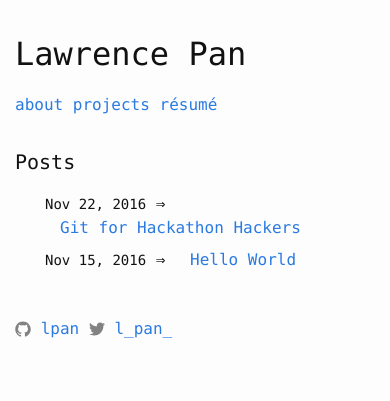
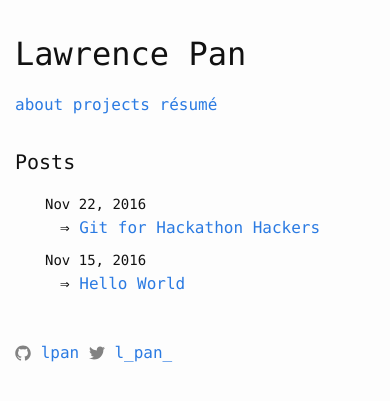
Before and after one commit to lpan/lpan.github.io, a Jekyll site: the page built from index.html, in a window 390 px wide. Shown: the top 401 px of the page. Built offline with Jekyll 4.4.1, drawn with Linux system fonts in a browser that asks for light colours.

Commit message:
fix styles + optimize long title on mobile

```diff
--- a/_sass/_layout.scss
+++ b/_sass/_layout.scss
@@ -89,6 +89,13 @@
       font-size: $small-font-size;
     }
 
+    .post-break {
+      display: none;
+      @include media-query($on-palm) {
+        display: inline;
+      }
+    }
+
     .post-link {
       display: inline-block;
 
--- a/index.html
+++ b/index.html
@@ -11,9 +11,14 @@ layout: default
       <li>
         <span class="post-meta">{{ post.date | date: "%b %-d, %Y" }}</span>
 
-        &rArr;
+        <br class="post-break">
 
-        <a class="post-link" href="{{ post.url | prepend: site.baseurl }}">{{ post.title }}</a>
+        <span class="post-link">
+          &rArr;
+          <a href="{{ post.url | prepend: site.baseurl }}">
+            {{ post.title }}
+          </a>
+        </span>
       </li>
     {% endfor %}
   </ul>
```
Also changed, not shown: _layouts/post.html (+10 -1 lines).
